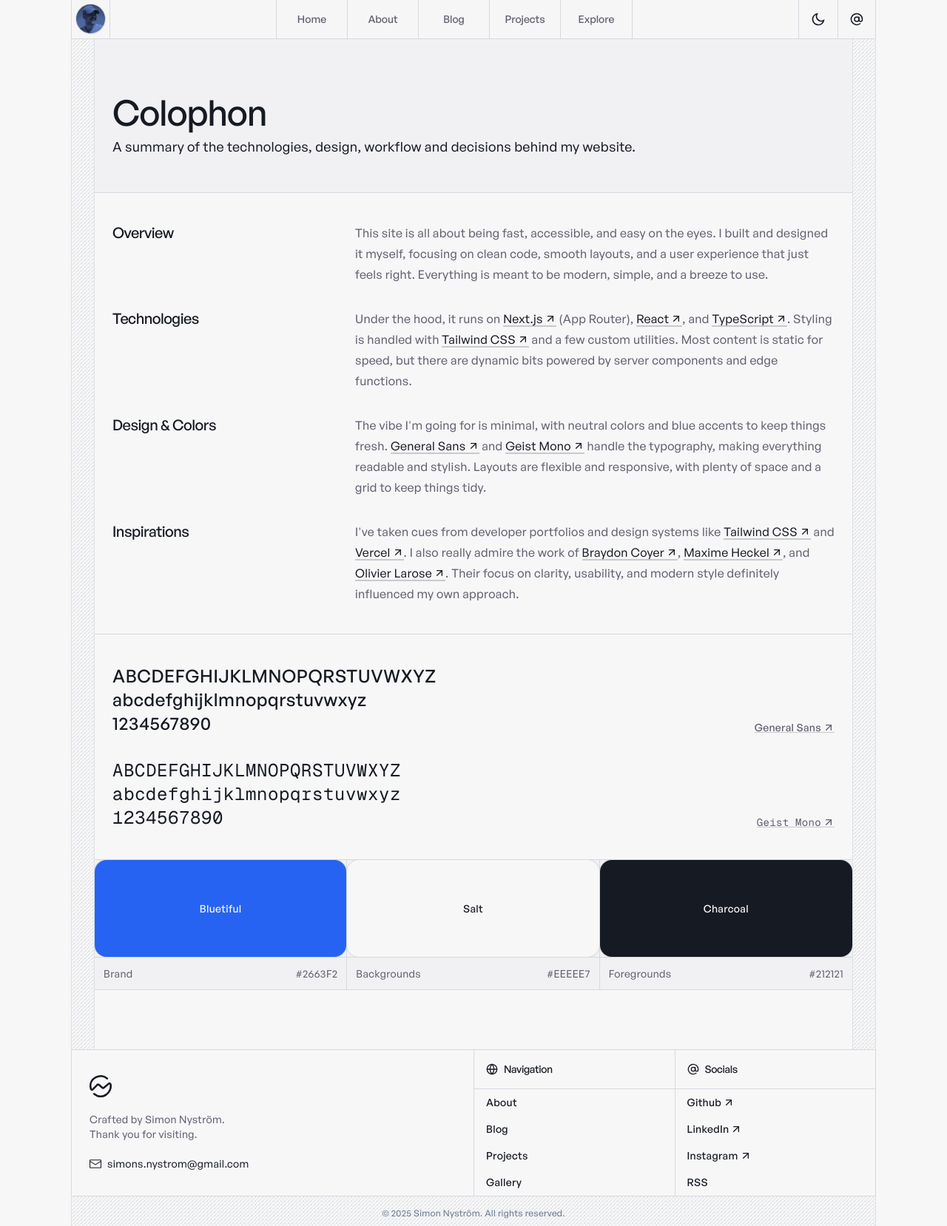
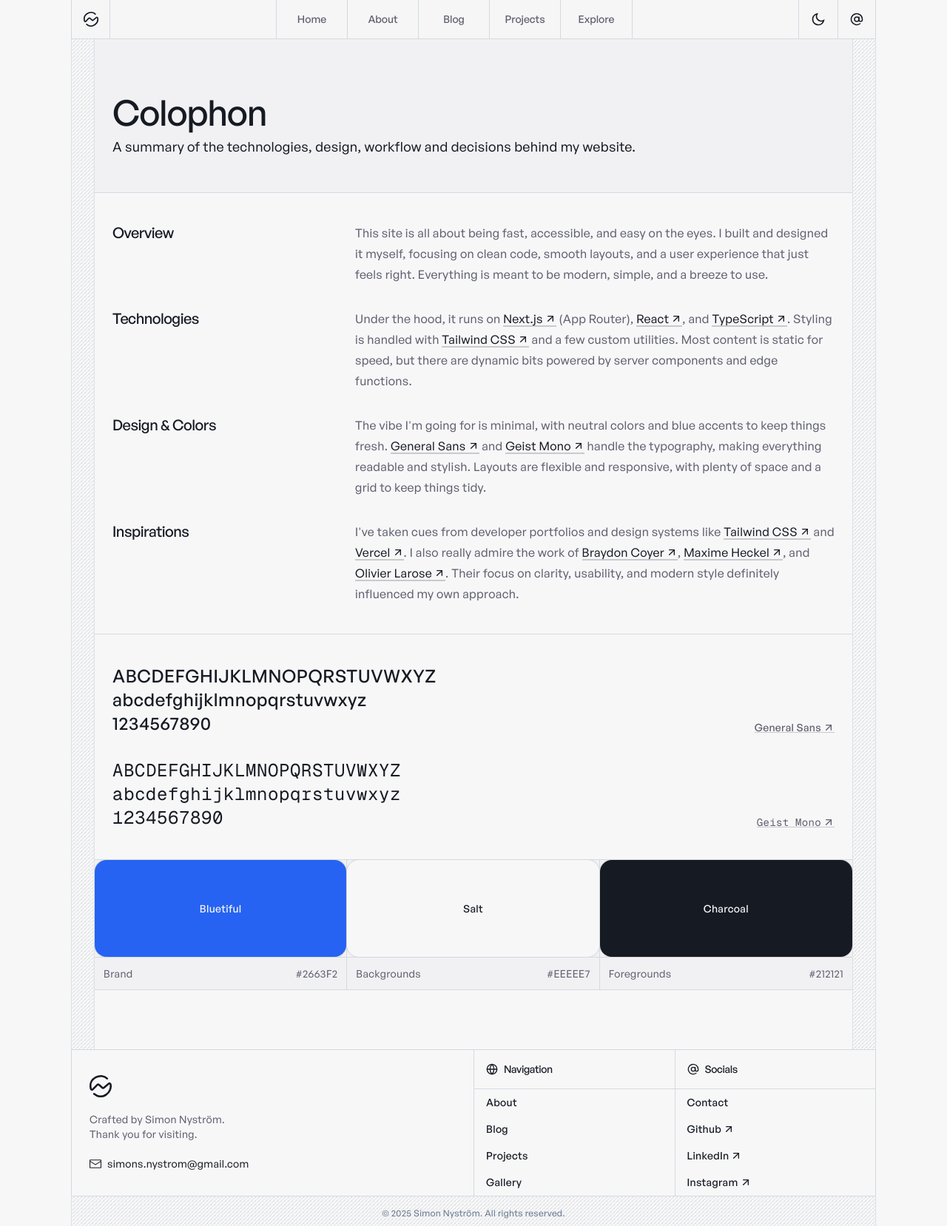
Before and after one commit to simstrom/snystrom.com, a Next.js app: page /colophon in a window 1280 px wide. Shown: the whole page at 74% size. Built offline with nearby package versions, Linux system fonts and the light colour scheme.

Commit message:
footer and navbar updates

```diff
--- a/app/colophon/page.tsx
+++ b/app/colophon/page.tsx
@@ -122,7 +122,7 @@ const content = [
 		heading: 'Design & Colors',
 		text: (
 			<>
-				The vibe I'm going for is minimal, with neutral colors and blue accents to keep things
+				The vibe I&apos;m going for is minimal, with neutral colors and blue accents to keep things
 				fresh.{' '}
 				<CustomLink href="https://www.fontshare.com/?q=General%20Sans">General Sans</CustomLink> and{' '}
 				<CustomLink href={'https://vercel.com/font'}>Geist Mono</CustomLink> handle the typography,
@@ -135,7 +135,7 @@ const content = [
 		heading: 'Inspirations',
 		text: (
 			<>
-				I've taken cues from developer portfolios and design systems like{' '}
+				I&apos;ve taken cues from developer portfolios and design systems like{' '}
 				<CustomLink href="https://tailwindcss.com">Tailwind CSS</CustomLink> and{' '}
 				<CustomLink href="https://vercel.com">Vercel</CustomLink>. I also really admire the work of{' '}
 				<CustomLink href="https://braydoncoyer.dev">Braydon Coyer</CustomLink>,{' '}
--- a/components/layouts/Footer.tsx
+++ b/components/layouts/Footer.tsx
@@ -5,6 +5,8 @@ import Link from 'next/link';
 
 import CustomLink from '../blog/Link';
 import Copy from '../ui/Copy';
+import Modal from '../ui/Modal';
+import { ContactModalContent } from './Navbar';
 
 export default function Footer() {
 	return (
@@ -13,7 +15,7 @@ export default function Footer() {
 				<div className="w-full max-w-[1088px] mx-auto flex flex-col border-x">
 					<div className="relative grid grid-cols-2">
 						<div className="flex items-center sm:items-start justify-center sm:flex-col gap-1 p-6">
-							<Link href="/" className="w-fit hover:rotate-180 transition-transform duration-500">
+							<Link href="/" className="w-fit">
 								<Logo width={30} height={30} />
 							</Link>
 							<p className="text-foreground-secondary text-sm sm:mb-2 sm:mt-4">
@@ -68,7 +70,17 @@ export default function Footer() {
 									<IconAt className="hidden sm:block w-4 h-4 text-foreground" />
 									<h5 className="text-foreground text-sm tracking-normal">Socials</h5>
 								</div>
-								{navItems.socialLinks.map((item) => (
+
+								<Modal
+									trigger={'Contact'}
+									triggerClassName="w-full text-left text-sm font-medium px-4 py-2 text-foreground transition-colors hover:bg-foreground hover:text-background"
+								>
+									{ContactModalContent}
+								</Modal>
+
+								{navItems.socialLinks
+									.filter((item) => item.name !== 'RSS')
+									.map((item) => (
 										<CustomLink
 											key={item.name}
 											href={item.path}
--- a/components/layouts/MobileMenu.tsx
+++ b/components/layouts/MobileMenu.tsx
@@ -64,7 +64,6 @@ export default function MobileMenu({ currentPath, isOpen, setIsOpen, className }
 						navItem.name === 'Contact' ? (
 							<Modal
 								key={idx}
-								className="flex flex-col items-center gap-2"
 								trigger={
 									<MenuItem
 										as="div"
--- a/components/layouts/Navbar.tsx
+++ b/components/layouts/Navbar.tsx
@@ -2,13 +2,11 @@
 
 import { SITE_CONTACT } from '@/data/constants';
 import { dropdownLinks, navItems } from '@/data/data';
-import { IconAt, IconCheck, IconCopy, IconEmail, IconMenu } from '@/data/icons';
+import { IconAt, IconCheck, IconCopy, IconEmail, IconMenu, Logo } from '@/data/icons';
 import { useScrollLock } from '@/lib/hooks';
 import { cn } from '@/lib/utils';
-import Avatar from '@/public/images/avatar.jpg';
 
 import { AnimatePresence } from 'framer-motion';
-import Image from 'next/image';
 import Link from 'next/link';
 import { usePathname } from 'next/navigation';
 import { useState } from 'react';
@@ -50,16 +48,12 @@ export default function Navbar({ className }: { className?: string }) {
 				)}
 			>
 				<div className="flex items-center justify-between w-full mx-auto border-x bg-background/90">
-					<div className="border-r transition-colors w-13 h-13 p-1.5 items-center justify-center">
-						<Link href="/" className="relative">
-							<Image
-								src={Avatar}
-								alt={''}
-								className="aspect-square rounded-full ring-1 ring-border grayscale"
-							/>
-							<div className="absolute inset-0 z-10 rounded-full bg-brand/60 mix-blend-multiply transition-colors hover:bg-brand/50" />
-						</Link>
-					</div>
+					<Link
+						href="/"
+						className="h-13 w-13 border-r flex items-center justify-center transition-colors hover:text-background hover:bg-foreground"
+					>
+						<Logo width={20} height={20} className="" />
+					</Link>
 
 					<div className="flex w-fit h-full justify-center items-center border-x text-foreground-secondary text-sm font-medium tracking-normal">
 						{navItems.navigationLinks.map((navItem, idx) => (
@@ -96,7 +90,6 @@ export default function Navbar({ className }: { className?: string }) {
 							<Modal
 								trigger={<IconAt width={18} height={18} />}
 								triggerClassName="px-4 py-4 h-[52px] border-l hover:text-background hover:bg-foreground transition-colors"
-								className="flex flex-col items-center gap-2"
 							>
 								{ContactModalContent}
 							</Modal>
@@ -159,8 +152,8 @@ export const ContactModalContent = (
 		<div className="pt-8 pb-6 px-6 sm:px-8">
 			<h3 className="text-3xl mb-2">Get in touch</h3>
 			<p className="text-foreground-secondary">
-				Design engineer with 4+ years of experience in crafting applications, interfaces and
-				experiences.
+				Whether you have a question, want to collaborate, or just want to say hi, my inbox is always
+				open.
 			</p>
 		</div>
 		<div className="flex items-center w-full border-y">
--- a/components/ui/Modal.tsx
+++ b/components/ui/Modal.tsx
@@ -81,7 +81,9 @@ const Modal = ({
 										>
 											<IconX />
 										</button>
-										<ModalContent className={className}>{children}</ModalContent>
+										<ModalContent className={cn('flex flex-col items-center gap-2', className)}>
+											{children}
+										</ModalContent>
 									</div>
 
 									<div className="hidden lg:block w-full opacity-75 bg-[linear-gradient(-45deg,var(--color-border)_12.50%,transparent_12.50%,transparent_50%,var(--color-border)_50%,var(--color-border)_62.50%,transparent_62.50%,transparent_100%)] bg-size-[5px_5px]" />
--- a/components/ui/modal.tsx
+++ b/components/ui/modal.tsx
@@ -81,7 +81,9 @@ const Modal = ({
 										>
 											<IconX />
 										</button>
-										<ModalContent className={className}>{children}</ModalContent>
+										<ModalContent className={cn('flex flex-col items-center gap-2', className)}>
+											{children}
+										</ModalContent>
 									</div>
 
 									<div className="hidden lg:block w-full opacity-75 bg-[linear-gradient(-45deg,var(--color-border)_12.50%,transparent_12.50%,transparent_50%,var(--color-border)_50%,var(--color-border)_62.50%,transparent_62.50%,transparent_100%)] bg-size-[5px_5px]" />
```
Lines whose indentation alone changed are shown as unchanged.
